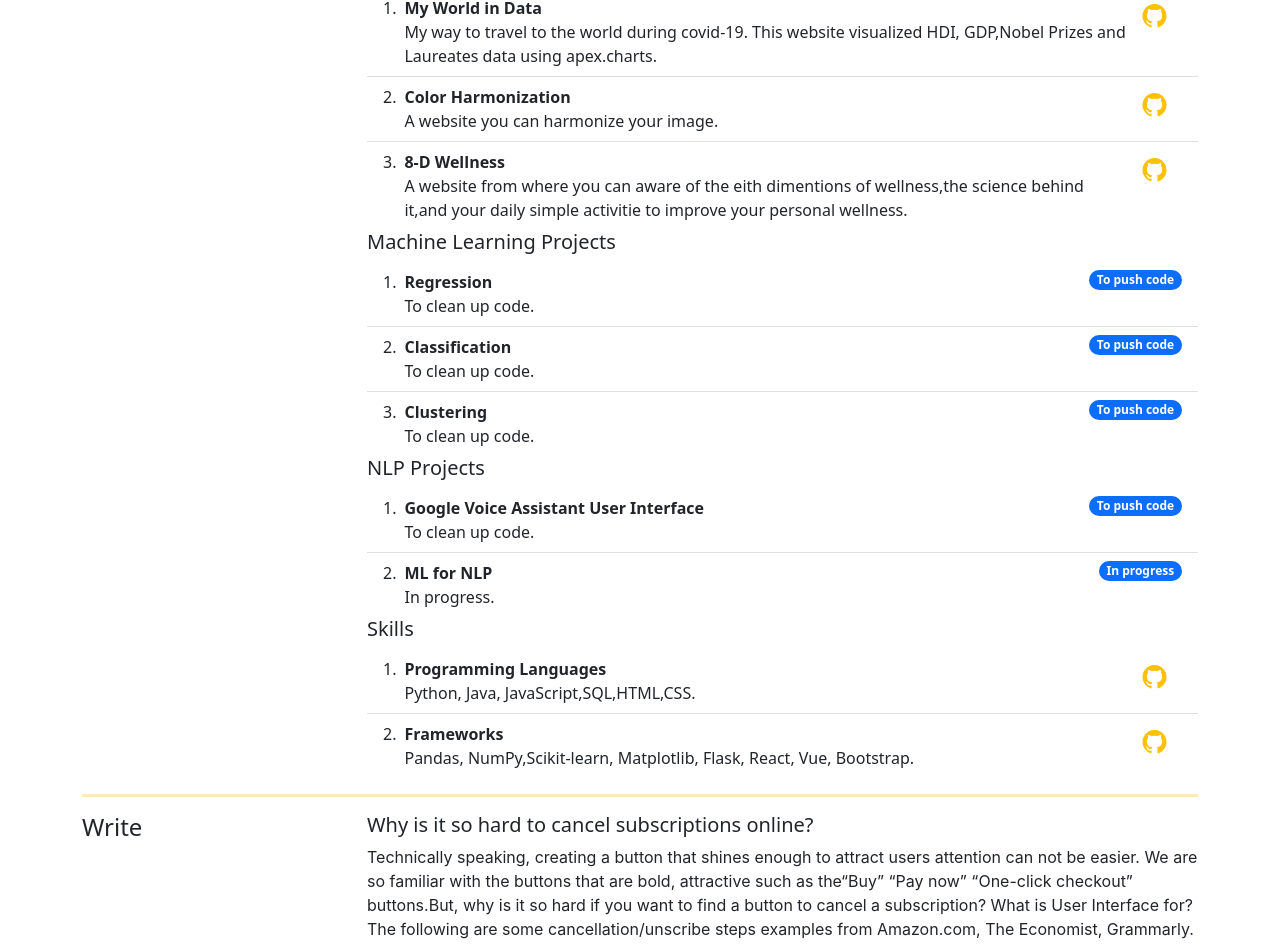
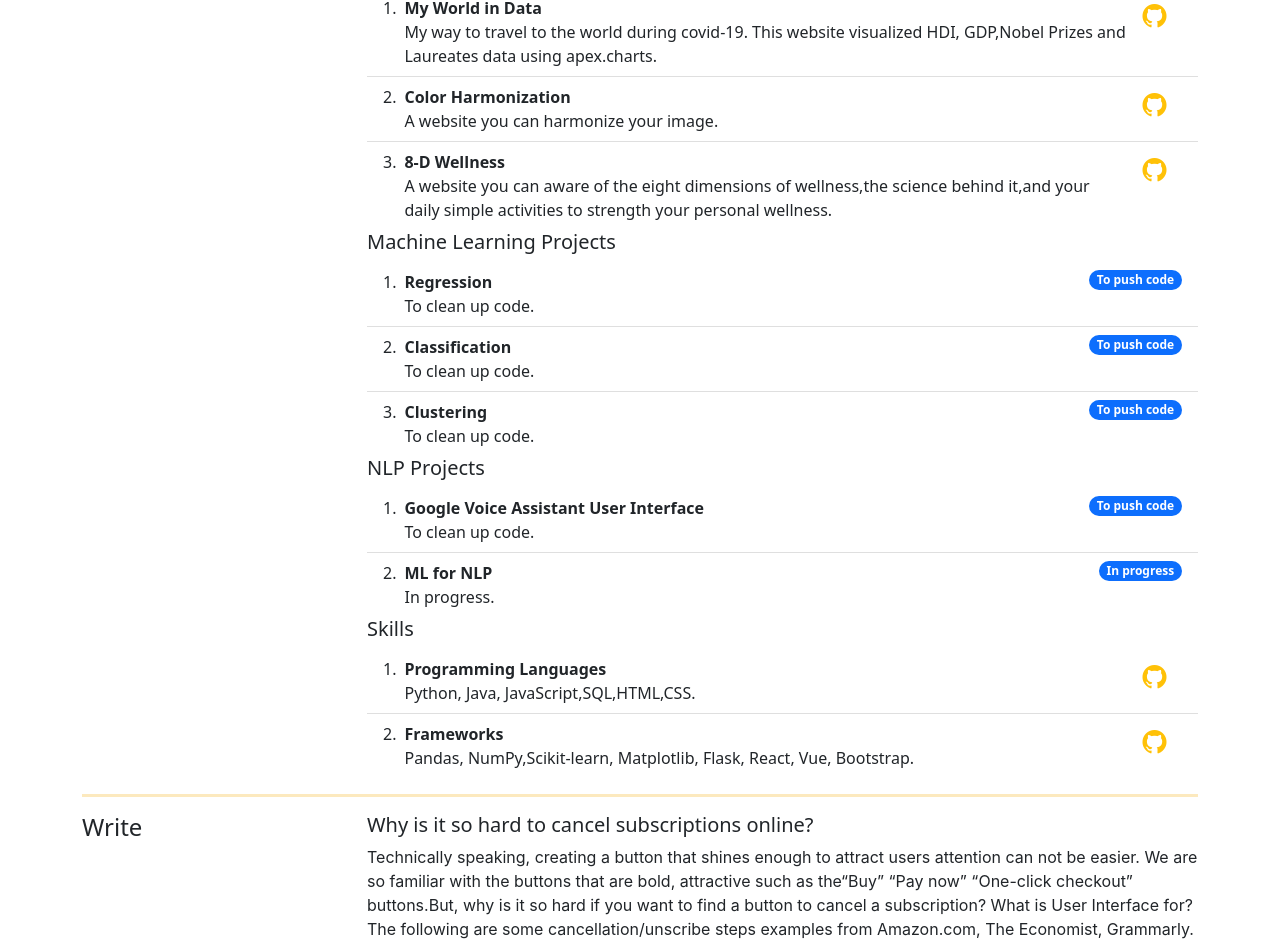
Before and after one commit to Aihua0055/Aihua, a plain HTML site: page index.html in a window 1280 px wide. Shown: the part 1378-2325 px from the top of the page. Drawn offline with nearby package versions, Linux system fonts and the light colour scheme; no server answers.

Commit message:
Update: typo

```diff
--- a/index.html
+++ b/index.html
@@ -164,7 +164,7 @@
                             <li class="list-group-item d-flex justify-content-between align-items-start">
                               <div class="ms-2 me-auto">
                                 <div class="fw-bold">8-D Wellness</div>
-                                A website from where you can aware of the eith dimentions of wellness,the science behind it,and your daily simple activitie to improve your personal wellness.
+                                A website you can aware of the eight dimensions of wellness,the science behind it,and your daily simple activities to strength your personal wellness.
                               </div>
                               <a aria-label="Github 8-D Wellness Repo" target="_blank"
                                     href="https://github.com/Aihua0055/wellness" class="link-warning fs-4 badge"><i
```
